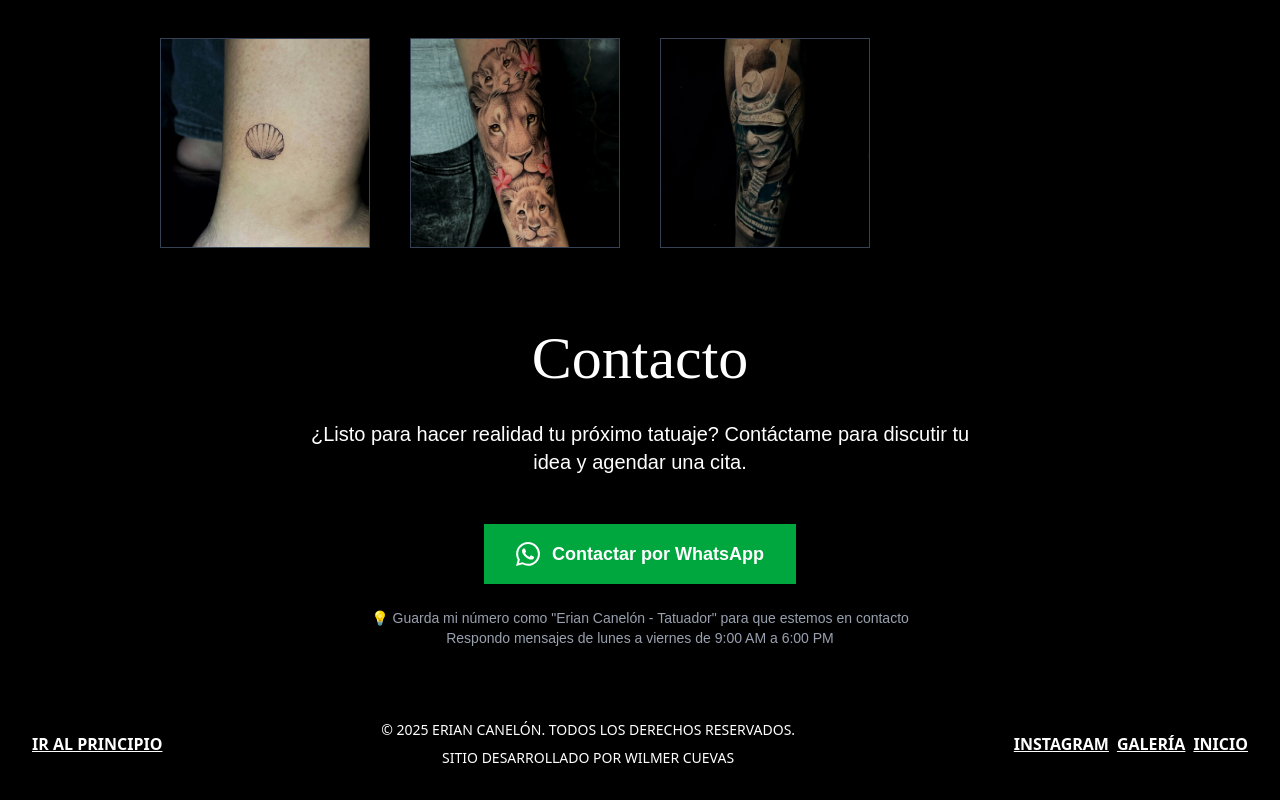
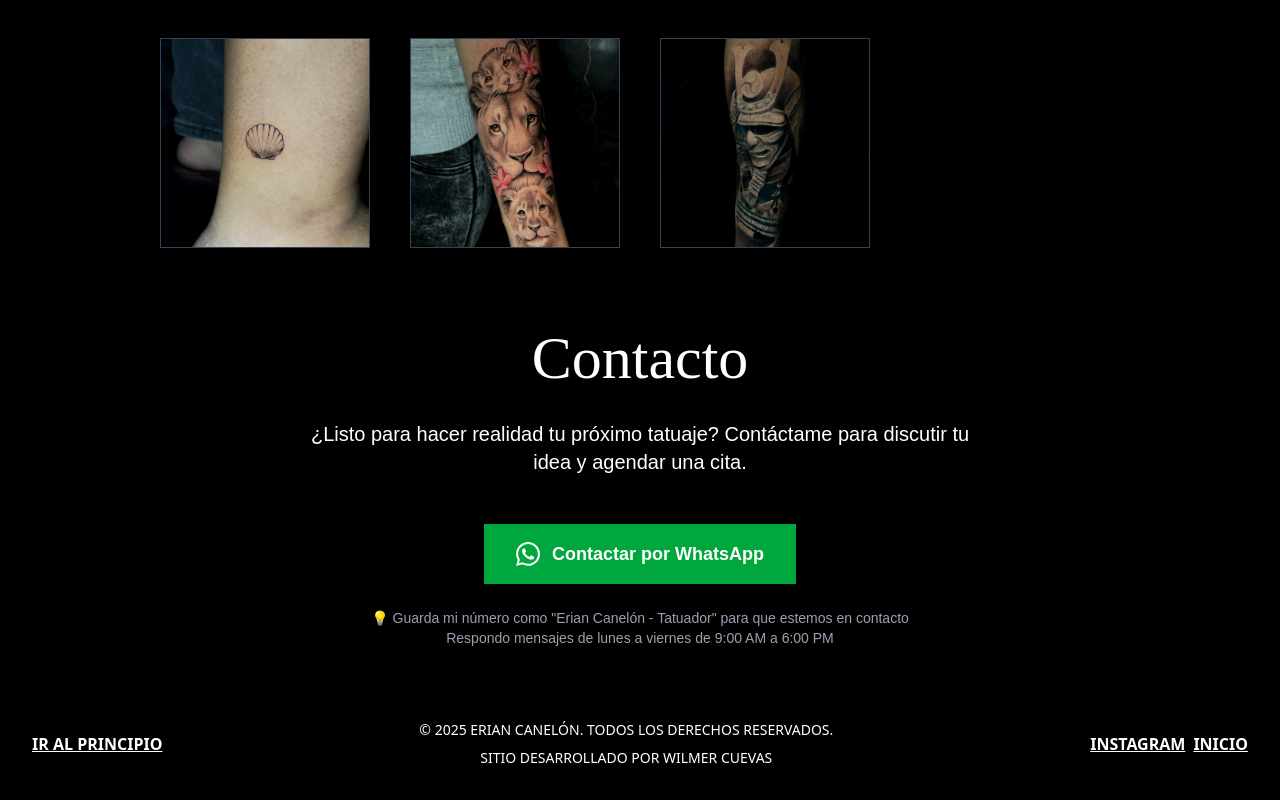
Before and after one commit to WilmerCP/tattoo-artist, a React (Vite) app: page /galeria in a window 1280 px wide. Shown: the part 2914-3714 px from the top of the page. Built offline with nearby package versions, Linux system fonts and the light colour scheme; a web font is replaced by a local one.

Commit message:
Fixed link paths

```diff
--- a/src/components/CategoryItem.jsx
+++ b/src/components/CategoryItem.jsx
@@ -8,7 +8,7 @@ export default function CategoryItem({ name, img}) {
 
     const handleClick = (category) => {
         // Navigate to the category page with the category name in lowercase
-        navigate(`/tattoo-artist/galeria/?categoria=${name.toLowerCase()}`);
+        navigate(`/galeria/?categoria=${name.toLowerCase()}`);
     };
 
     return <div className='border-1 border-zinc-200 md:p-8 p-4 md:min-h-130 md:h-fit min-h-40 flex items-end justify-baseline relative hover:scale-105 transition-all duration-300'
--- a/src/components/Footer.jsx
+++ b/src/components/Footer.jsx
@@ -5,8 +5,10 @@ export default function Footer() {
     const location = useLocation();
     const currentPath = location.pathname;
 
-    const isHomePage = currentPath === '/tattoo-artist/' || currentPath === '/tattoo-artist';
-    const isGalleryPage = currentPath === '/tattoo-artist/galeria';
+    const isHomePage = currentPath === '/' || currentPath === '';
+    const isGalleryPage = currentPath === '/galeria';
+
+    console.log("Current Path:", currentPath);
 
 
     const scrollToTop = () => {
@@ -32,11 +34,11 @@ export default function Footer() {
                     Instagram
                 </a>
                 {!isGalleryPage &&
-                    <Link className="underline md:base text-xs md:text-base text-white font-semibold uppercase hover:line-through" to="/tattoo-artist/galeria">
+                    <Link className="underline md:base text-xs md:text-base text-white font-semibold uppercase hover:line-through" to="/galeria">
                         Galería
                     </Link>}
                 {!isHomePage &&
-                    <Link className="underline md:base text-xs md:text-base text-white font-semibold uppercase hover:line-through" to="/tattoo-artist/">
+                    <Link className="underline md:base text-xs md:text-base text-white font-semibold uppercase hover:line-through" to="/">
                         Inicio
                     </Link>}
                 <button onClick={scrollToTop} className="md:hidden text-xs md:text-base hover:line-through underline text-white font-semibold uppercase">
--- a/src/components/Hero.jsx
+++ b/src/components/Hero.jsx
@@ -14,7 +14,7 @@ export default function Hero() {
                 <FaLocationDot className='text-4xl ' /> Caracas/San Antonio, Venezuela
             </p>
             <button className="mt-8 px-6 py-3 bg-white text-black font-simple font-bold hover:bg-gray-200 transition">
-                <Link to="/tattoo-artist/galeria" >Galería de tatuajes</Link>
+                <Link to="galeria" >Galería de tatuajes</Link>
             </button>
         </div>
 
@@ -35,7 +35,7 @@ export default function Hero() {
                 <FaLocationDot className='text-2xl' /> Caracas / San Antonio, Venezuela
             </p>
             <button className="mt-8 px-6 py-3 bg-white text-black font-simple font-bold hover:bg-gray-200 transition">
-                <Link to="/tattoo-artist/galeria" >Galería de tatuajes</Link>
+                <Link to="galeria" >Galería de tatuajes</Link>
             </button>
         </div>
     </section>
--- a/src/pages/Gallery.jsx
+++ b/src/pages/Gallery.jsx
@@ -154,7 +154,7 @@ export default function Gallery() {
           backgroundPosition: 'center',
           boxShadow: 'inset 0 -90px 70px -5px rgba(0,0,0,1)'
         }}>
-          <Link to={'/tattoo-artist/'} className='font-fancy md:text-5xl text-3xl py-6 md:py-10 text-center block hover:scale-105 transition-transform'>Erian Canelón</Link>
+          <Link to={'/'} className='font-fancy md:text-5xl text-3xl py-6 md:py-10 text-center block hover:scale-105 transition-transform'>Erian Canelón</Link>
 
           <h1 className='font-fancy md:text-7xl text-5xl md:py-10 py-6 text-center '>Galería</h1>
 
--- a/vite.config.js
+++ b/vite.config.js
@@ -4,7 +4,7 @@ import tailwindcss from '@tailwindcss/vite'
 
 export default defineConfig({
   plugins: [react(), tailwindcss()],
-  base: '/tattoo-artist/',
+  base: '/',
   server: {
     host: true,
     port: 3004
```
